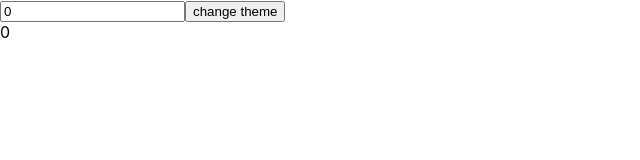
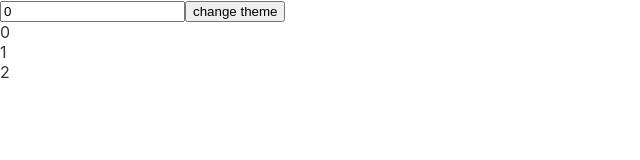
Before and after one commit to ImrulkayeSifat/React-Hooks, a React (Create React App) app: page / in a window 1280 px wide. Shown: the top 160 px of the page, without its empty margins (0-640 px from the left). Built offline with nearby package versions, Linux system fonts and the light colour scheme.

Commit message:
useMemo return function value,on the other hand useCallback return entire funcion

```diff
--- a/src/App.js
+++ b/src/App.js
@@ -1,33 +1,29 @@
 import './App.css';
-import React, { useState,useMemo } from 'react';
-
+import React, { useState,useCallback } from 'react';
+import List from './List';
 
 function App() {
 
   const [number,setNumber] = useState(0);
   const [dark,setDark] = useState(false);
 
-  const doubleNumber = useMemo(()=>{
-    return slowFunction(number);
+  const getItems = useCallback(() => {
+    return [number,number+1,number+2]
   },[number])
-  const themeStyes = {
-    backgroundColor: dark ? 'black':'white',
-    color : dark ? 'white': 'black'
+
+  const theme = {
+    backgroundColor: dark ? '#333':'#FFF',
+    color : dark ? '#FFF': '#333'
   }
 
   return (
-    <>
+    <div style={theme}>
       <input type="number" value={number} onChange = {e=>setNumber(parseInt(e.target.value))}/>
       <button onClick={()=>setDark(prevDark => !prevDark)}>change theme</button>
-      <div style={themeStyes}>{doubleNumber}</div>
-    </>
+      <List getItems={getItems} />
+    </div>
   );
 }
 
-function slowFunction(num){
-  console.log("calling slow function");
-  for(let i=0;i<=1000;i++){}
-  return num*2;
-}
 
 export default App;
--- /dev/null
+++ b/src/List.js
@@ -0,0 +1,15 @@
+import React,{useEffect,useState} from 'react'
+
+const List = ({getItems}) => {
+
+  const [items,setItems] = useState([]);
+
+  useEffect(()=>{
+    setItems(getItems())
+    console.log("updating items");
+  },[getItems])
+
+  return items.map(item=><div key={item}>{item}</div>)
+}
+
+export default List
```
